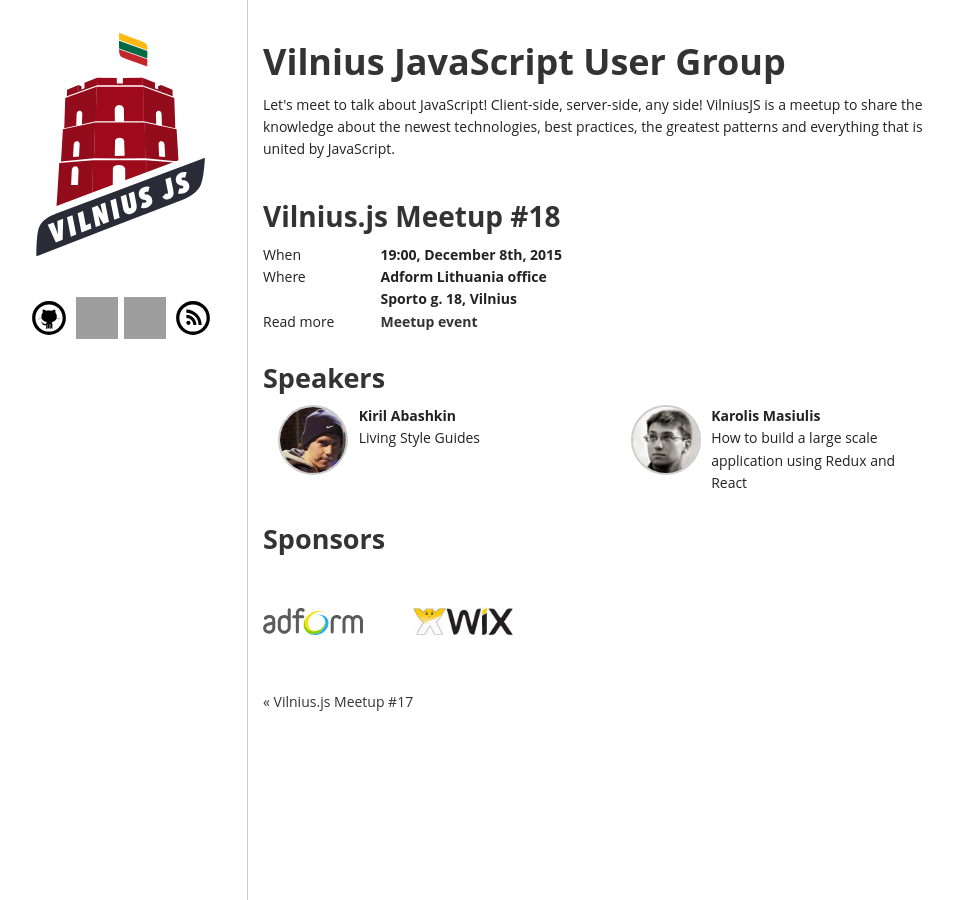
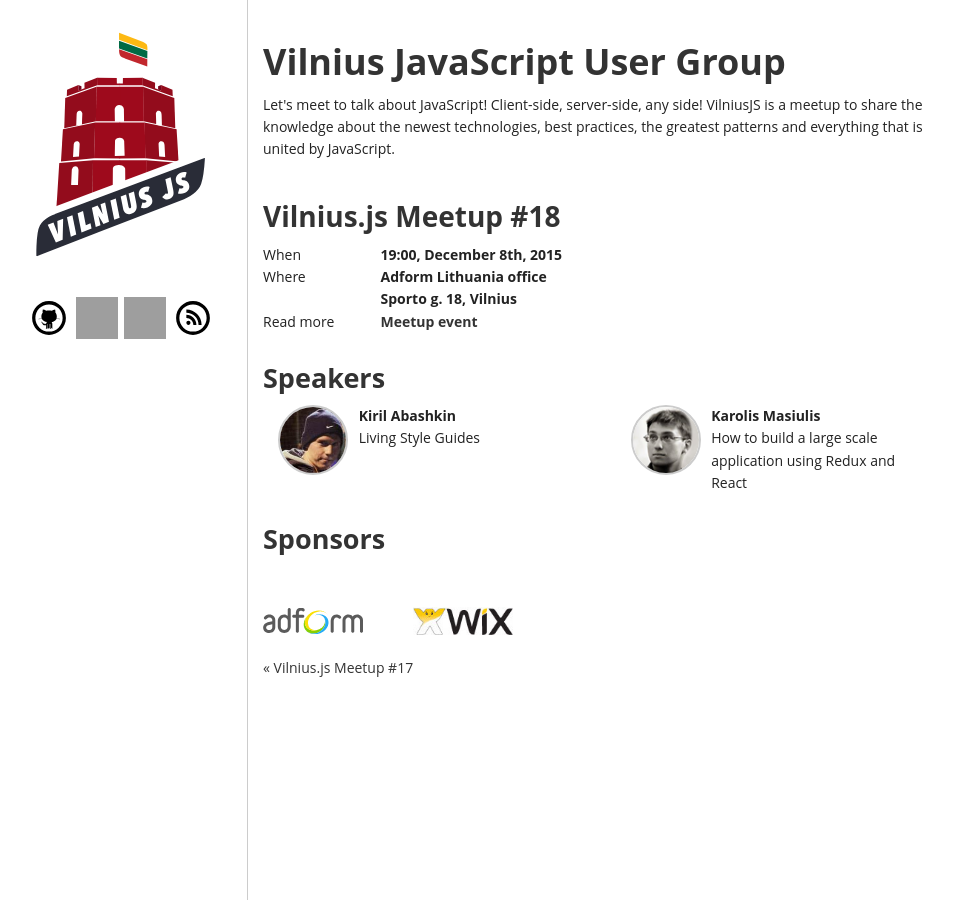
Before and after one commit to VilniusJS/vilniusjs.lt, a Jekyll site: the page built from index.html, in a window 1280 px wide. Shown: the whole page, without its empty margins (157-1110 px from the left). Built offline with Jekyll 4.4.1, drawn with Linux system fonts in a browser that asks for light colours; comment, search, counter and statistics services are not loaded; grey boxes are pictures that could not be loaded.

Commit message:
fix sponsor css

```diff
--- a/css/style.css
+++ b/css/style.css
@@ -154,8 +154,8 @@
 
 .adform {
   background-image: url(../svg/adform.svg);
-  height: 96px;
-  margin-top: 7px;
+  height: 26px;
+  margin-top: 42px;
 }
 
 .estina {
```
